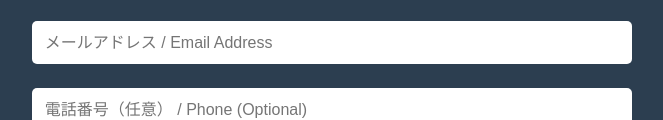
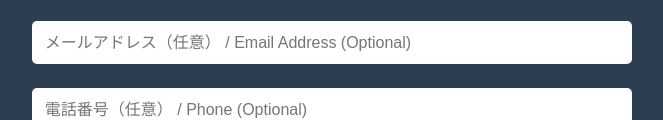
Before and after one commit to digital-labs-w/digital-street-lab, a plain HTML site: page index.html in a window 1280 px wide. Shown: the part 2206-2326 px from the top of the page, without its empty margins (308-971 px from the left). Drawn offline with Linux system fonts and the light colour scheme.

Commit message:
Update index.html

```diff
--- a/index.html
+++ b/index.html
@@ -429,7 +429,7 @@
                     <input type="text" class="form-control" name="business" placeholder="会社名 / Business Name" required>
                 </div>
                 <div class="form-group">
-                    <input type="email" class="form-control" name="email" placeholder="メールアドレス / Email Address" required>
+                    <input type="email" class="form-control" name="email" placeholder="メールアドレス（任意） / Email Address (Optional)">
                 </div>
                 <div class="form-group">
                     <input type="tel" class="form-control" name="phone" placeholder="電話番号（任意） / Phone (Optional)">
```
